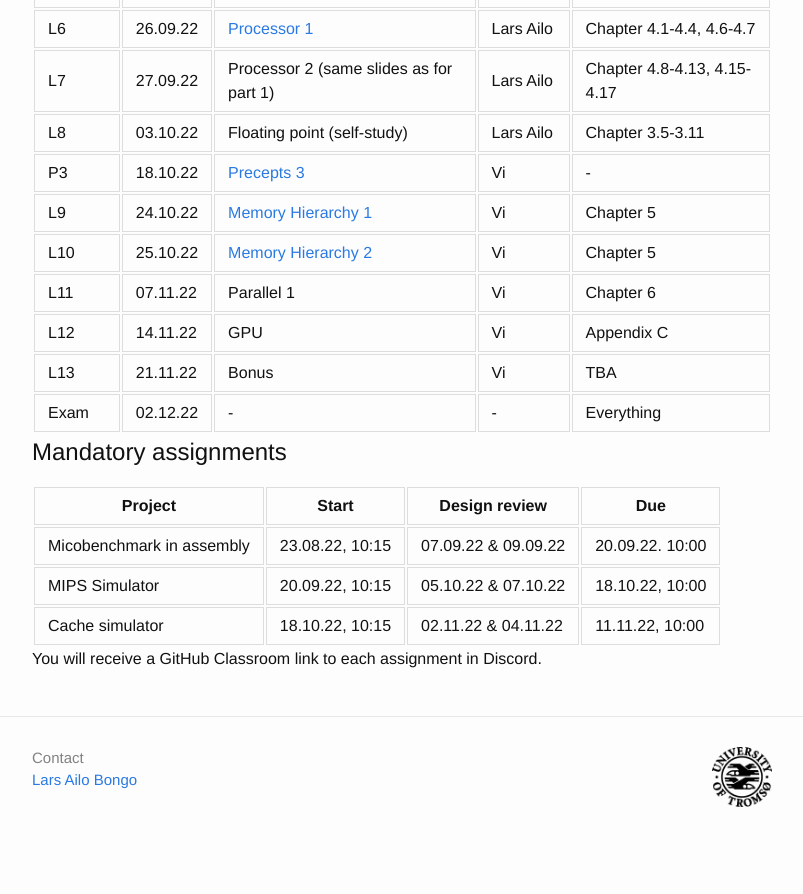
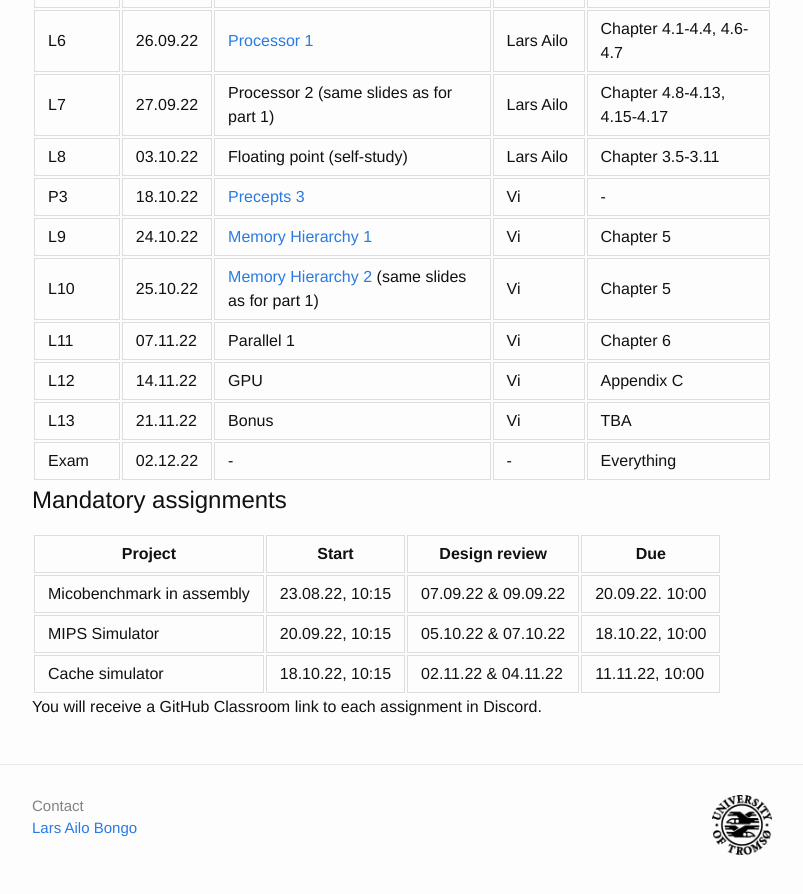
Before and after one commit to uit-inf-2200-f22/uit-inf-2200-f22.github.io, a Jekyll site: the page built from index.md, in a window 1280 px wide and 900 px high, scrolled down 1388 px. Shown: the top 894 px of the window, without its empty margins (238-1041 px from the left). Built offline with Jekyll 4.4.1, drawn with Linux system fonts in a browser that asks for light colours; our own code applies the rules of GitHub Pages for plain Markdown files; before the commit the page ends 2240 px from its top, so only the background shows below that.

Commit message:
Update index.md

```diff
--- a/index.md
+++ b/index.md
@@ -47,7 +47,7 @@ You can read more about plagiarism and cheating on: https://en.uit.no/sensor/art
 | L8   | 03.10.22 | Floating point (self-study) | Lars Ailo | Chapter 3.5-3.11 |
 | P3   | 18.10.22 | [Precepts 3](https://drive.google.com/file/d/1fC-YrwyMykVpzwqqFd-6aC_wmHplwg0N/view?usp=sharing)    | Vi        | -         |
 | L9   | 24.10.22 | [Memory Hierarchy 1](https://drive.google.com/file/d/1xHQfkoEHrAuInQq7JfSvjoHVeDVxFDP9/view?usp=sharing)        | Vi        | Chapter 5 |
-| L10  | 25.10.22 | [Memory Hierarchy 2](https://drive.google.com/file/d/1xHQfkoEHrAuInQq7JfSvjoHVeDVxFDP9/view?usp=sharing)       | Vi        | Chapter 5 |
+| L10  | 25.10.22 | [Memory Hierarchy 2](https://drive.google.com/file/d/1xHQfkoEHrAuInQq7JfSvjoHVeDVxFDP9/view?usp=sharing) (same slides as for part 1)      | Vi        | Chapter 5 |
 | L11  | 07.11.22 | Parallel 1     | Vi        | Chapter 6 |
 | L12  | 14.11.22 | GPU            | Vi        | Appendix C |
 | L13  | 21.11.22 | Bonus          | Vi        | TBA        |
```
